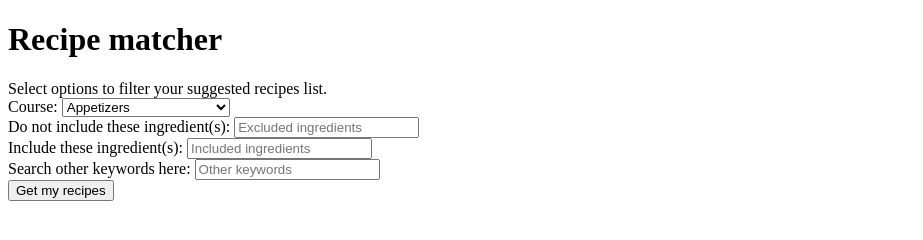
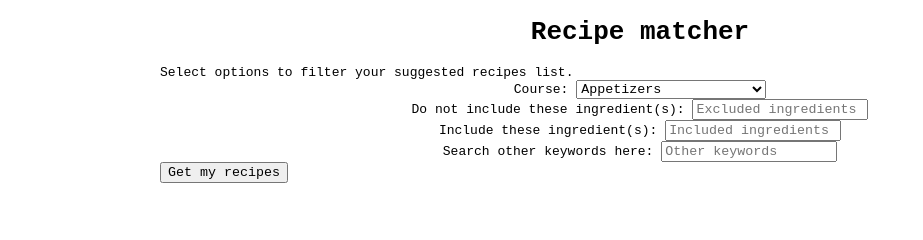
Before and after one commit to amandamoore3/JSFoundationsProject, a plain HTML site: page index.html in a window 1280 px wide. Shown: the whole page, without its empty margins (0-923 px from the left). Drawn offline with Linux system fonts and the light colour scheme.

Commit message:
Cleaning up

```diff
--- a/index.html
+++ b/index.html
@@ -4,12 +4,13 @@
           <meta charset="utf-8">
           <title>Recipes</title>
         </head>
+        <link rel="stylesheet" href="styles.css">
         <header>
           <h1>Recipe matcher</h1>
-          <span>Select options to filter your suggested recipes list.</span>
+          <span class="span">Select options to filter your suggested recipes list.</span>
         </header>
-        <div id="optionsContainer">
-          <div id="courseContainer">
+        <div id="optionsContainer" class= "container">
+          <div id="courseContainer" class= "container">
             <label for="selectStyle">Course: </label>
             <select id ="courseDD">
               <option>Appetizers</option>
--- a/styles.css
+++ b/styles.css
@@ -0,0 +1,28 @@
+* {
+  font-family: monospace;
+
+}
+
+body {
+  max-width: 75%;
+  margin: 0 auto;
+}
+
+h1 {
+
+  text-align: center;
+}
+
+.span {
+  /*margin: 0 auto;*/
+  text-align: center;
+}
+
+#optionsContainer {
+  /*margin-left: 10em;*/
+  text-align: center;
+}
+
+label {
+  line-height: 150%;
+}
```
